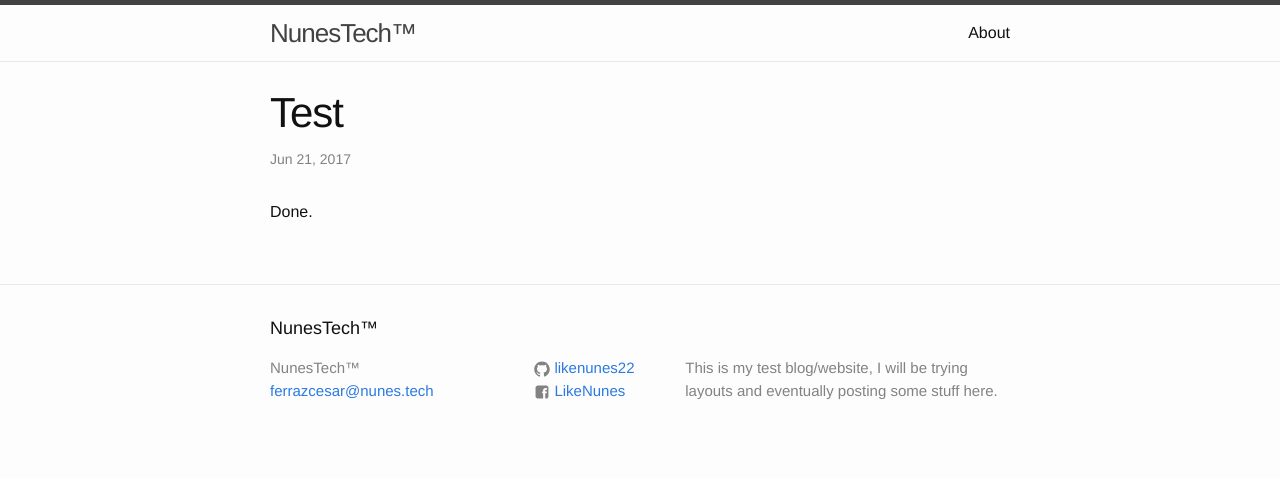
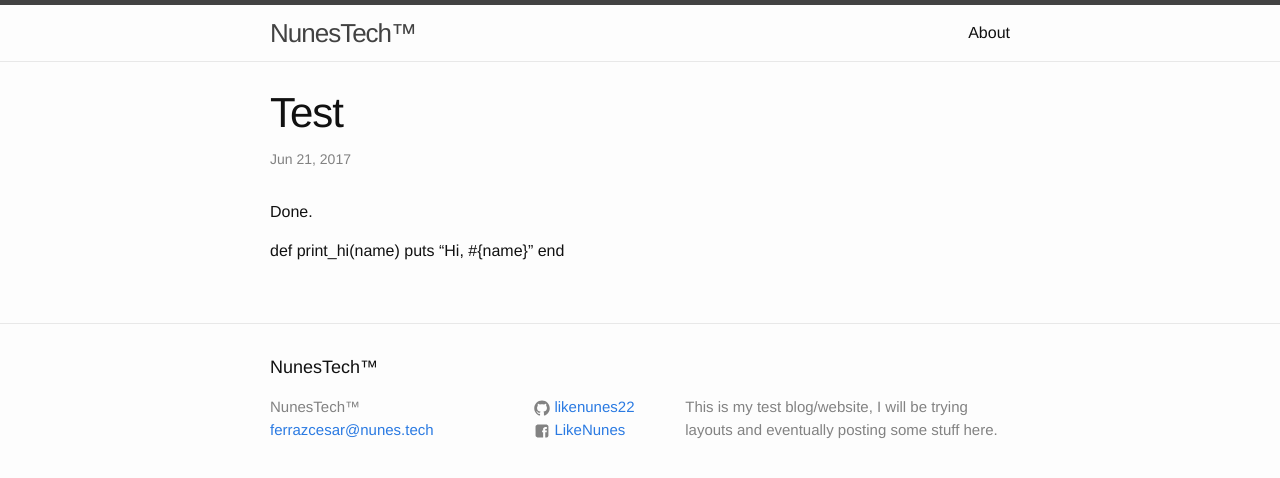
Before and after one commit to likenunes22/likenunes22.github.io, a Jekyll site: the page built from _posts/2017-06-21-test.markdown, in a window 1280 px wide. Shown: the top 478 px of the page. Built offline with Jekyll 4.4.1, drawn with Linux system fonts in a browser that asks for light colours; our own code applies the rules of GitHub Pages for plain Markdown files.

Commit message:
Update 2017-06-21-test.markdown

```diff
--- a/_posts/2017-06-21-test.markdown
+++ b/_posts/2017-06-21-test.markdown
@@ -1 +1,5 @@
 Done.
+
+def print_hi(name)
+  puts "Hi, #{name}"
+end
```
